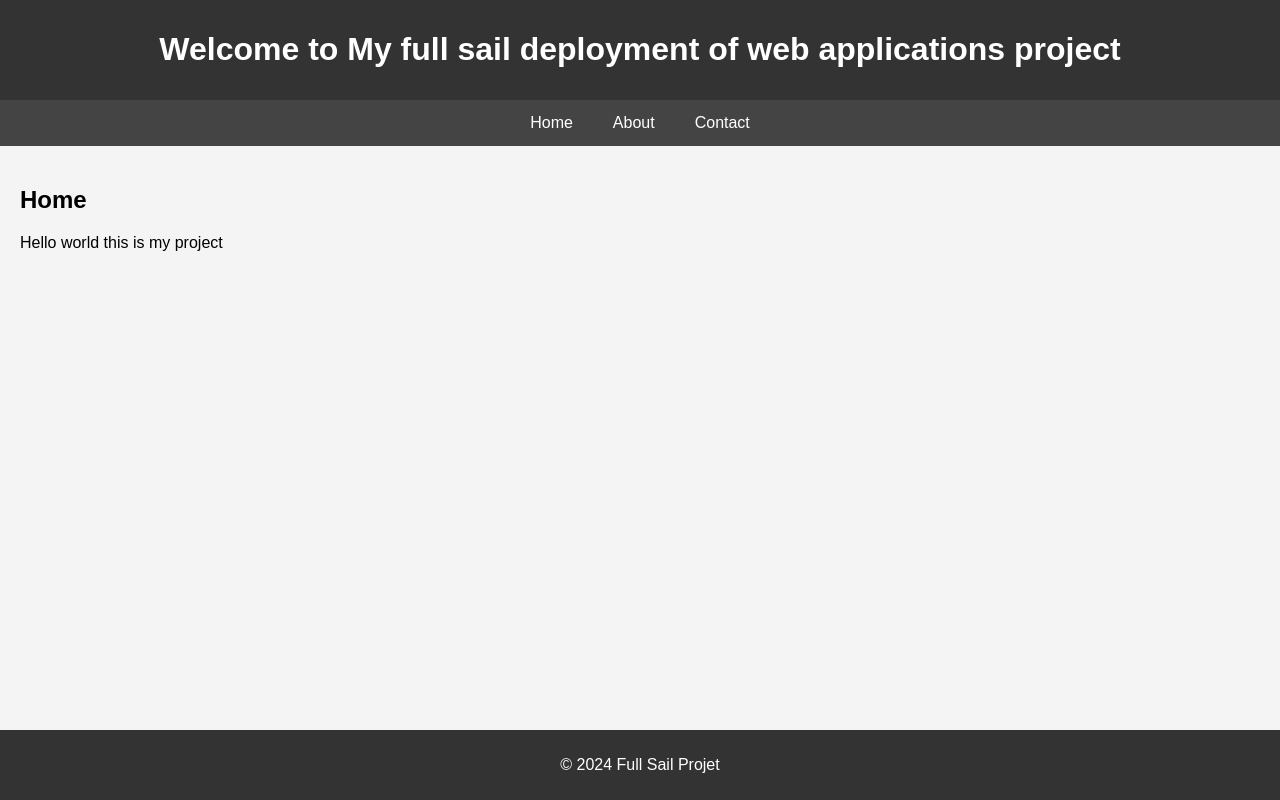
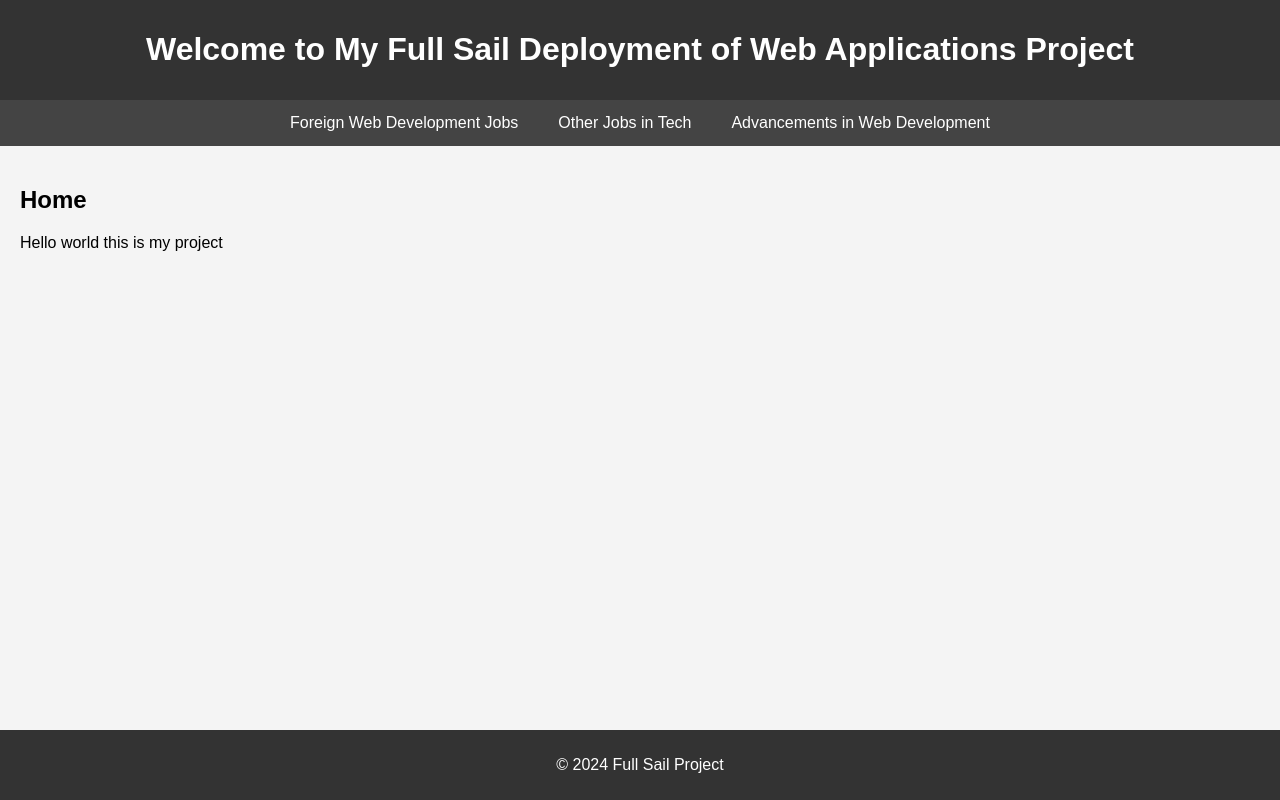
Before and after one commit to LyonKabel/pages, a plain HTML site: page index.html in a window 1280 px wide. Drawn offline with Linux system fonts and the light colour scheme.

Commit message:
Update index.html

```diff
--- a/index.html
+++ b/index.html
@@ -47,19 +47,19 @@
 </head>
 <body>
     <header>
-        <h1>Welcome to My full sail deployment of web applications project</h1>
+        <h1>Welcome to My Full Sail Deployment of Web Applications Project</h1>
     </header>
     <nav>
-        <a href="#home">Home</a>
-        <a href="#about">About</a>
-        <a href="#contact">Contact</a>
+        <a href="foreignWebDevelopment.html">Foreign Web Development Jobs</a>
+        <a href="jobsInTech.html">Other Jobs in Tech</a>
+        <a href="advancementsInWebDevelopment.html">Advancements in Web Development</a>
     </nav>
     <div class="container">
         <h2>Home</h2>
         <p>Hello world this is my project</p>
     </div>
     <footer>
-        <p>&copy; 2024 Full Sail Projet</p>
+        <p>&copy; 2024 Full Sail Project</p>
     </footer>
 </body>
 </html>
```
